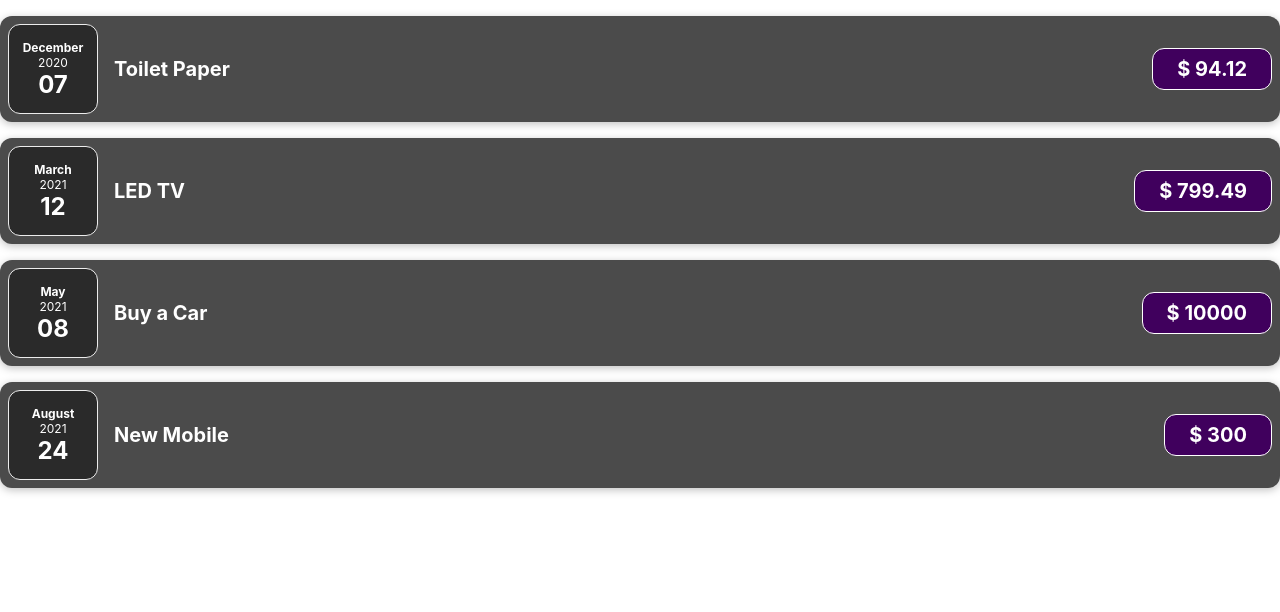
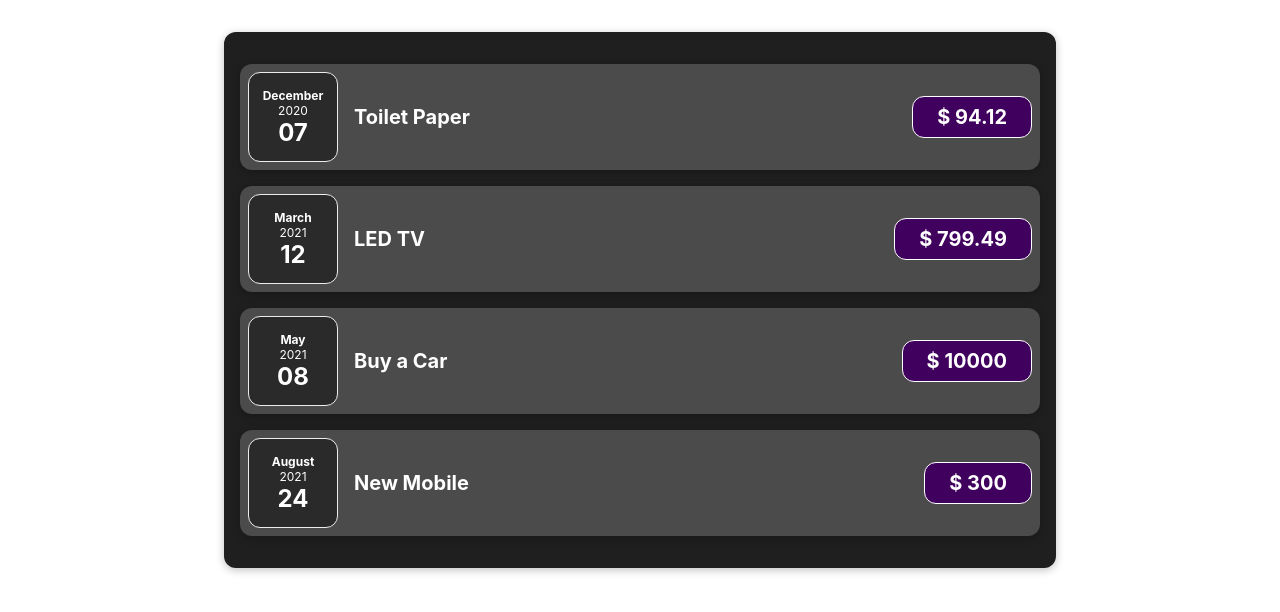
Before and after one commit to AbdullahGhani1/react-expense-tracker-ms, a React (Create React App) app: page / in a window 1280 px wide. Shown: the top 612 px of the page. Built offline with nearby package versions, Linux system fonts and the light colour scheme.

Commit message:
Card - Repar component

```diff
--- a/src/App.js
+++ b/src/App.js
@@ -1,40 +1,9 @@
 import './App.css';
-import ExpenseItem from './components/ExpenseItem';
+import Expenses from './components/Expenses';
 
 function App() {
-  const expenses = [
-    {
-      id:'e1',
-      title:'Toilet Paper',
-      amount: 94.12,
-      date: new Date(2020,11, 7),
-    },
-    {
-      id:'e2',
-      title:'LED TV',
-      amount: 799.49,
-      date: new Date(2021,2, 12),
-    },
-    {
-      id:'e3',
-      title:'Buy a Car ',
-      amount: 10000,
-      date: new Date(2021,4, 8),
-    },
-    {
-      id:'e4',
-      title:'New Mobile',
-      amount: 300,
-      date: new Date(2021,7, 24),
-    },
-  ]
-  // const expenseDate= new Date(2021, 10, 19);
   return (
-expenses.map((value,key) => {
-  return <ExpenseItem key={key} expenseDate={value.date} expenseTitle={value.title} expenseAmount={value.amount}/>
-})
-    // <ExpenseItem expenseDate={expenseDate.toISOString()} expenseTitle='Play Sex Game' expenseAmount={2000}/>,
-    // <ExpenseItem expenseDate={expenseDate.toISOString()} expenseTitle='fuct your Ass hole' expenseAmount={4000}/>
+    <Expenses />
     );
 }
 
--- /dev/null
+++ b/src/components/Card.js
@@ -0,0 +1,7 @@
+import React from 'react'
+import '../styles/Card.css'
+
+export default function Card(props) {
+    const classes=`card ${props.className}`
+    return  <div className={classes}>{props.children}</div>
+}
--- a/src/components/ExpenseDate.js
+++ b/src/components/ExpenseDate.js
@@ -1,5 +1,5 @@
 import React from 'react'
-import '../styles/ExpenseItem.css'
+import '../styles/ExpenseDate.css'
 export default function ExpenseDate(props) {
     const month = props.date.toLocaleString('en-US',{month:'long'});
 const year= props.date.getFullYear();
--- a/src/components/ExpenseItem.js
+++ b/src/components/ExpenseItem.js
@@ -1,15 +1,16 @@
 import React from 'react'
 import '../styles/ExpenseItem.css'
 import ExpenseDate from './ExpenseDate';
+import Card from './Card';
 export default function ExpenseItem(props) {
 
    return (
-        <div className="expense-item">
+        <Card className="expense-item">
            <ExpenseDate date={props.expenseDate}/>
             <div className="expense-item__description">
                 <h2>{props.expenseTitle}</h2>
                 <div className="expense-item__price">$ {props.expenseAmount}</div>
             </div>
-        </div>
+        </Card>
     )
 }
--- /dev/null
+++ b/src/components/Expenses.js
@@ -0,0 +1,15 @@
+import React from 'react'
+import { expenses } from '../data/expenses'
+import ExpenseItem from './ExpenseItem'
+import Card from './Card'
+import '../styles/Expenses.css'
+export default function Expenses() {
+    return (
+        <Card className="expenses">
+   { expenses.map((value,key) => {
+      return <ExpenseItem key={key} expenseDate={value.date} expenseTitle={value.title} expenseAmount={value.amount}/>
+    })
+   }
+     </Card>
+    )
+}
--- /dev/null
+++ b/src/data/expenses.js
@@ -0,0 +1,26 @@
+export const expenses = [
+    {
+      id:'e1',
+      title:'Toilet Paper',
+      amount: 94.12,
+      date: new Date(2020,11, 7),
+    },
+    {
+      id:'e2',
+      title:'LED TV',
+      amount: 799.49,
+      date: new Date(2021,2, 12),
+    },
+    {
+      id:'e3',
+      title:'Buy a Car ',
+      amount: 10000,
+      date: new Date(2021,4, 8),
+    },
+    {
+      id:'e4',
+      title:'New Mobile',
+      amount: 300,
+      date: new Date(2021,7, 24),
+    },
+  ]
--- /dev/null
+++ b/src/styles/Card.css
@@ -0,0 +1,4 @@
+.card{
+    box-shadow: 0 2px 8px rgba(0, 0, 0, 0.25);
+    border-radius: 12px;
+}
--- /dev/null
+++ b/src/styles/ExpenseDate.css
@@ -0,0 +1,24 @@
+.expense-date {
+    display: flex;
+    flex-direction: column;
+    align-items: center;
+    border: 1px solid #ececec;
+    width:5.5rem;
+    height:5.5rem;
+    color:white;
+    background-color: #2a2a2a;
+    border-radius: 12px;
+    align-items: center;
+    justify-content:center;
+  }
+  .expense-date__month {
+    font-weight: bold;
+    font-size: 0.75rem;
+  }
+  .expense-date__year {
+    font-size: 0.75rem;
+  }
+  .expense-date__day {
+    font-weight: bold;
+    font-size: 1.5rem;
+  }
--- a/src/styles/ExpenseItem.css
+++ b/src/styles/ExpenseItem.css
@@ -2,10 +2,8 @@
     display: flex;
     justify-content: space-between;
     align-items: center;
-    box-shadow: 0 2px 8px rgba(0, 0, 0, 0.25);
     padding: 0.5rem;
     margin: 1rem 0;
-    border-radius: 12px;
     background-color: #4b4b4b;
   }
 
@@ -37,30 +35,6 @@
     border-radius: 12px;
   }
 
-  .expense-date {
-    display: flex;
-    flex-direction: column;
-    align-items: center;
-    border: 1px solid #ececec;
-    width:5.5rem;
-    height:5.5rem;
-    color:white;
-    background-color: #2a2a2a;
-    border-radius: 12px;
-    align-items: center;
-    justify-content:center;
-  }
-  .expense-date__month {
-    font-weight: bold;
-    font-size: 0.75rem;
-  }
-  .expense-date__year {
-    font-size: 0.75rem;
-  }
-  .expense-date__day {
-    font-weight: bold;
-    font-size: 1.5rem;
-  }
 
   @media (min-width: 580px) {
     .expense-item__description {
--- /dev/null
+++ b/src/styles/Expenses.css
@@ -0,0 +1,7 @@
+.expenses{
+    padding:1rem;
+    background-color: rgba(31,31,31);
+    margin: 2rem auto;
+    width:50rem;
+    max-width:95%;
+}
```
